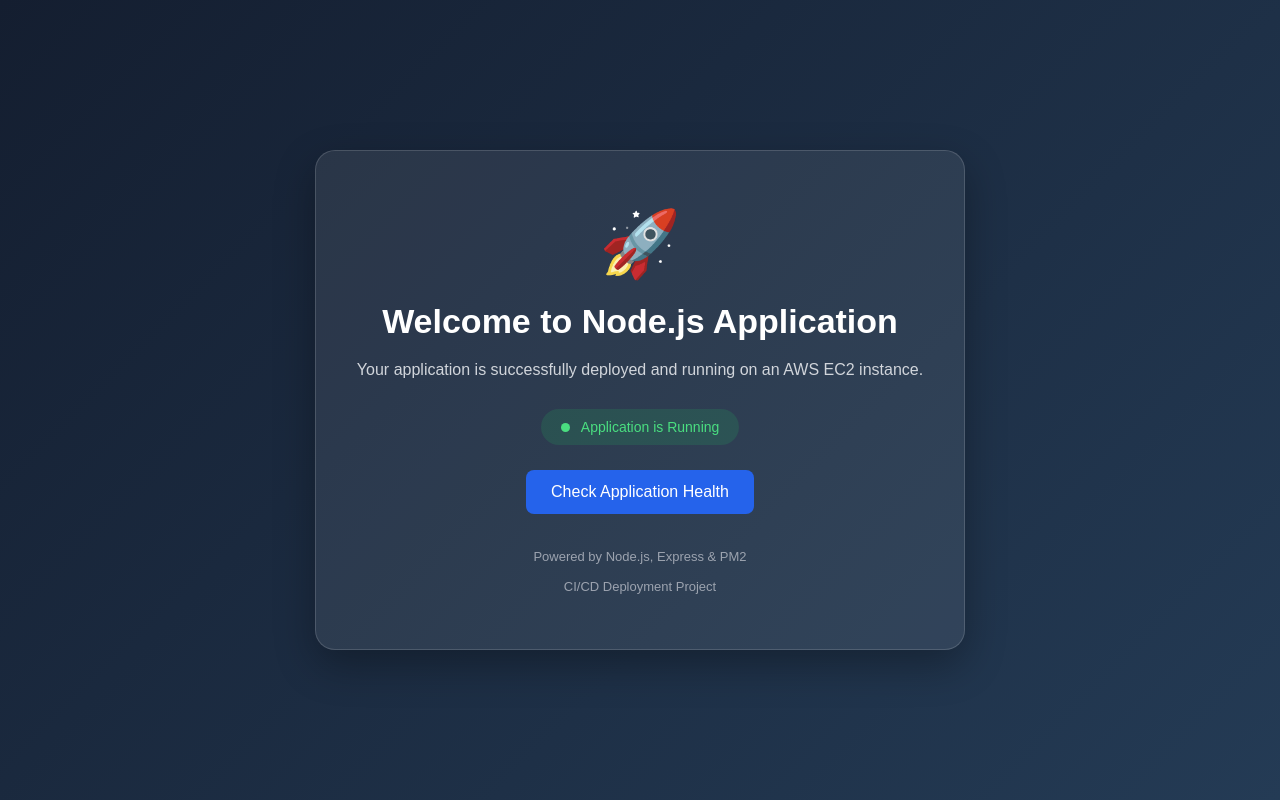
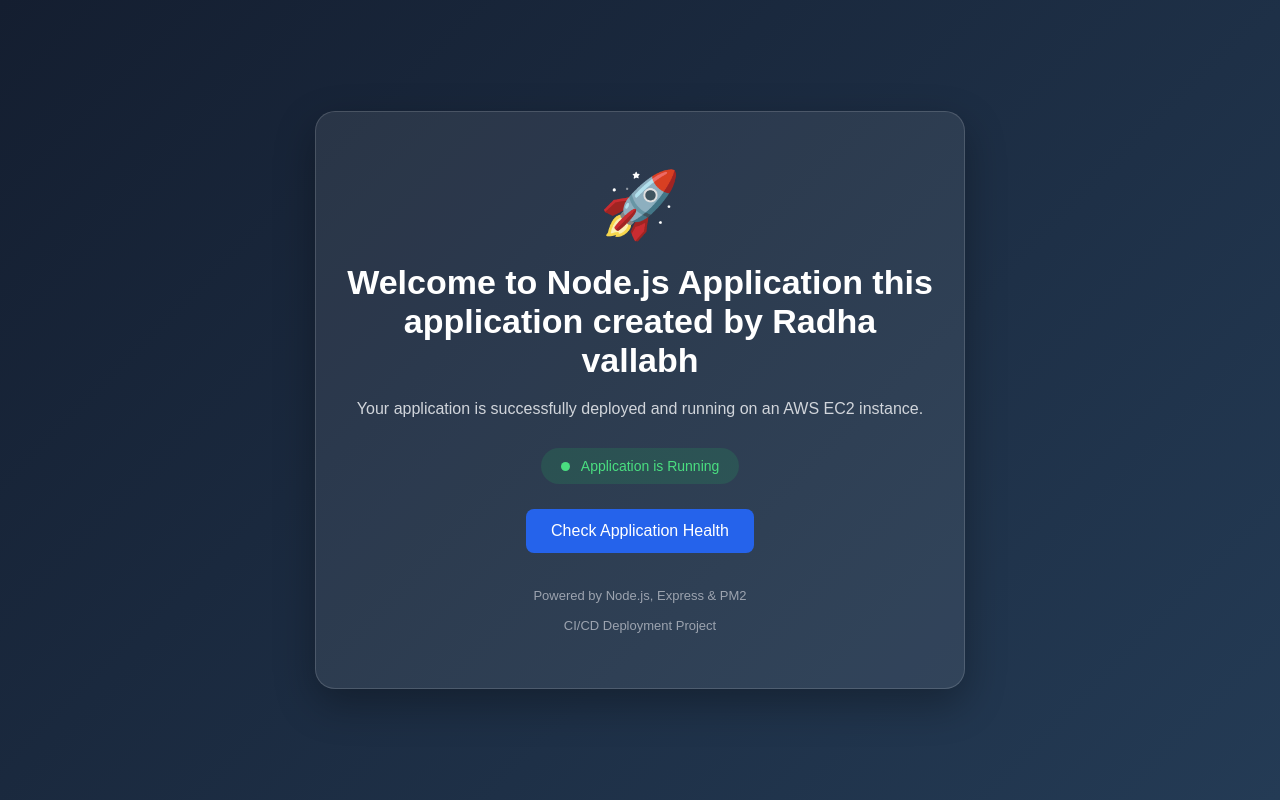
Before and after one commit to vipinsambhoriya/nodejscicd-repo, a website: page public/index.html in a window 1280 px wide. Drawn offline with Linux system fonts and the light colour scheme.

Commit message:
i have encrease the pipeline functionality

```diff
--- a/public/index.html
+++ b/public/index.html
@@ -107,7 +107,7 @@
     <div class="container">
         <div class="icon">🚀</div>
 
-        <h1>Welcome to Node.js Application</h1>
+        <h1>Welcome to Node.js Application this application created by Radha vallabh</h1>
 
         <p>
             Your application is successfully deployed and running
```
Also changed, not shown: test/app.test.js (added, +12 -0 lines), .github/workflows/deploy.yml.
